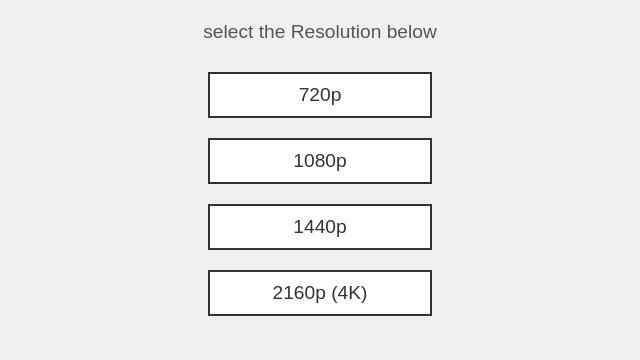
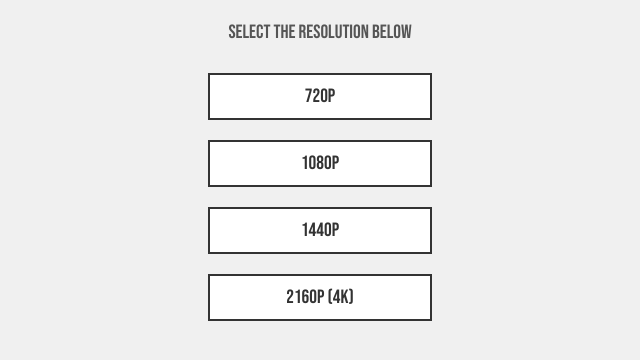
Before and after one commit to Redbird20102/Warnverlay-Pre-Release-, a plain HTML site: page index.html in a window 1280 px wide. Shown: the part 124-484 px from the top of the page, without its empty margins (320-960 px from the left). Drawn offline with Linux system fonts and the light colour scheme.

Commit message:
index.html

```diff
--- a/index.html
+++ b/index.html
@@ -8,7 +8,7 @@
   <link href="https://fonts.googleapis.com/css2?family=Bebas+Neue&display=swap" rel="stylesheet">
   <style>
     body {
-      font-family: Arial, sans-serif;
+      font-family: 'Bebas Neue';
       text-align: center;
       background-color: #f0f0f0;
       margin: 0;
```
